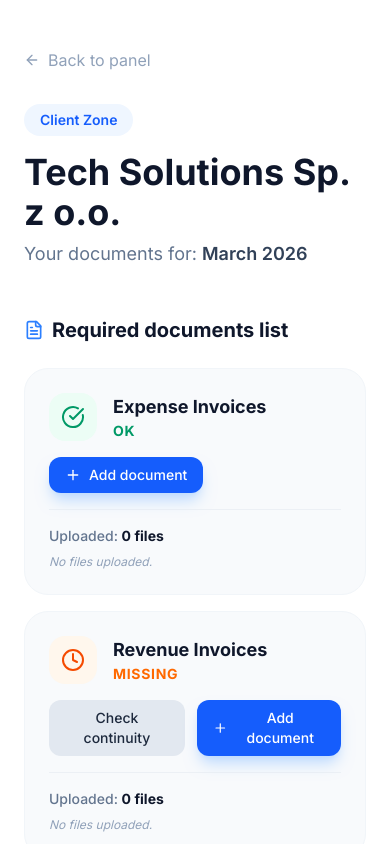
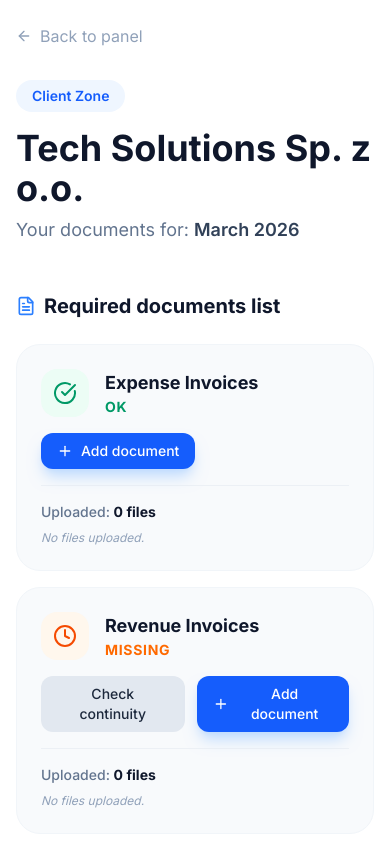
Before and after one commit to Arcziwald/CustomerAccounting, a React (Vite) app: page /client/1 in a window 390 px wide. Both pictures are taken after a click on the button "Check continuity". Shown: the top 844 px of the page. Built offline with nearby package versions, Linux system fonts and the light colour scheme.

Commit message:
change size mobile

```diff
--- a/src/components/ClientView.tsx
+++ b/src/components/ClientView.tsx
@@ -114,7 +114,7 @@
 
   return (
     <div className="min-h-screen bg-white">
-      <div className="max-w-3xl mx-auto px-6 py-12">
+      <div className="max-w-3xl mx-auto px-4 sm:px-6 py-6 md:py-12">
         <Link to="/" className="inline-flex items-center gap-2 text-slate-400 hover:text-slate-900 transition-colors mb-8 group">
           <ArrowLeft className="w-4 h-4 group-hover:-translate-x-1 transition-transform" />
           {t('client_view.back')}
```
